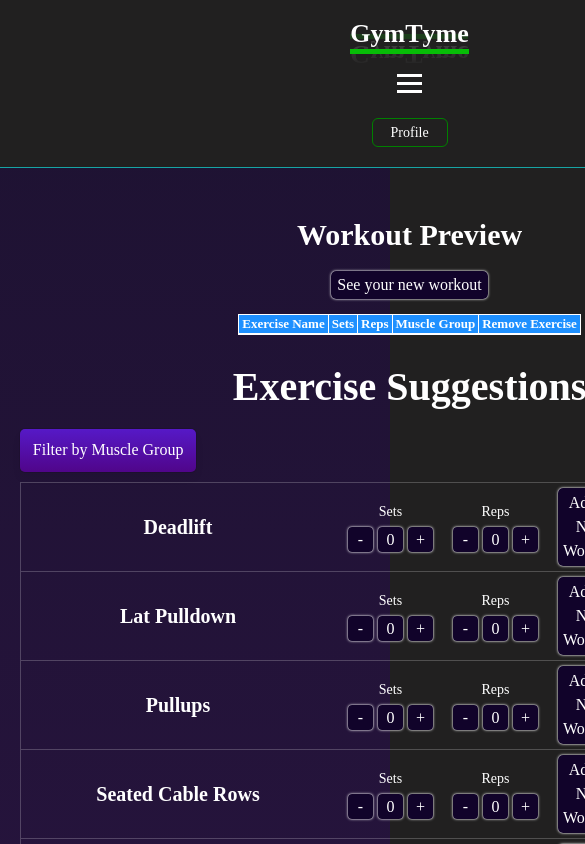
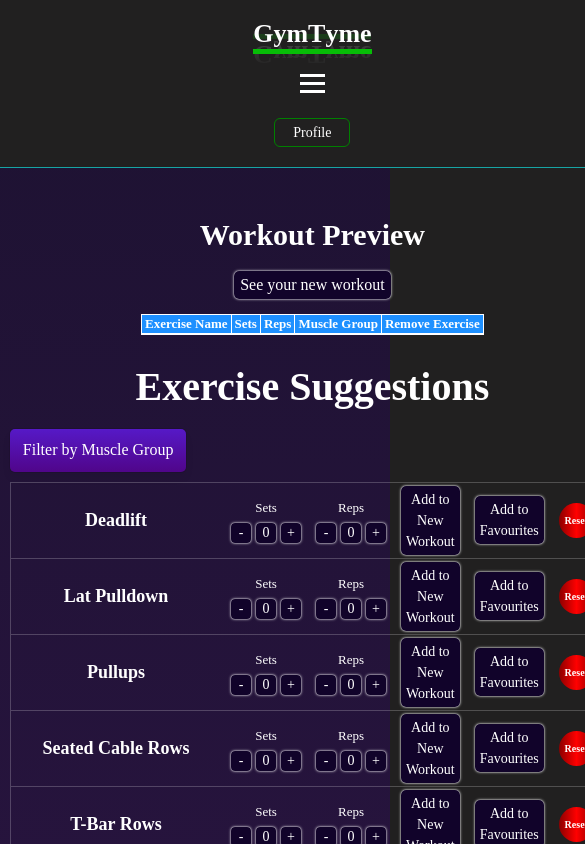
Before and after one commit to Satokii/gymtyme, a React (Vite) app: page /exercises in a window 390 px wide. Shown: the top 844 px of the page, 585 px wide, since content can reach past the window. Built offline with nearby package versions, Linux system fonts and the light colour scheme; a web font is replaced by a local one.

Commit message:
style: add exercise page media queries for 850px

```diff
--- a/src/styles/exercises/exercises.css
+++ b/src/styles/exercises/exercises.css
@@ -229,27 +229,15 @@
         margin-bottom: 10px;
         font-size: 16px;
     }
-    .exercises-list {
-        margin: 0;
-        border: solid 1px rgba(255, 255, 255, 0.212);
-        margin-top: 10px;
-    }
     .exercise-item-container {
         grid-template-columns: 300px repeat(2, auto) repeat(2, 1fr) 50px;
         gap: 20px;
         padding: 5px 7px;
-        border-bottom: solid 1px rgba(255, 255, 255, 0.212);
-    }
-    .exercise-name {
-        font-size: 20px;
-        place-self: center;
-        text-align: center;
     }
     .sets-container, .reps-container {
         font-size: 14px;
     }
     .count-container {
-        grid-template-columns: repeat(3, auto);
         gap: 5px;
     }
     .count-container > * {
@@ -267,8 +255,37 @@
     }
     .reset-btn {
         font-size: 11px;
-        font-weight: bold;
         width: 40px;
         height: 40px;
     }
 }
+
+@media screen and (max-width: 850px) {
+    .exercises-container {
+        grid-template-columns: 1fr;
+        justify-items: center;
+        gap: 30px;
+        padding: 50px 10px;
+    }
+    .exercise-item-container {
+        grid-template-columns: 200px repeat(2, auto) repeat(2, 1fr) 50px;
+        gap: 15px;
+        padding: 3px 5px;
+    }
+    .sets-container, .reps-container {
+        font-size: 13px;
+    }
+    .count-container > * {
+        width: 20px;
+        height: 20px;
+        font-size: 14px;
+    }
+    .exercise-btn-container {
+        font-size: 14px;
+    }
+    .reset-btn {
+        font-size: 10px;
+        width: 35px;
+        height: 35px;
+    }
+}
```
